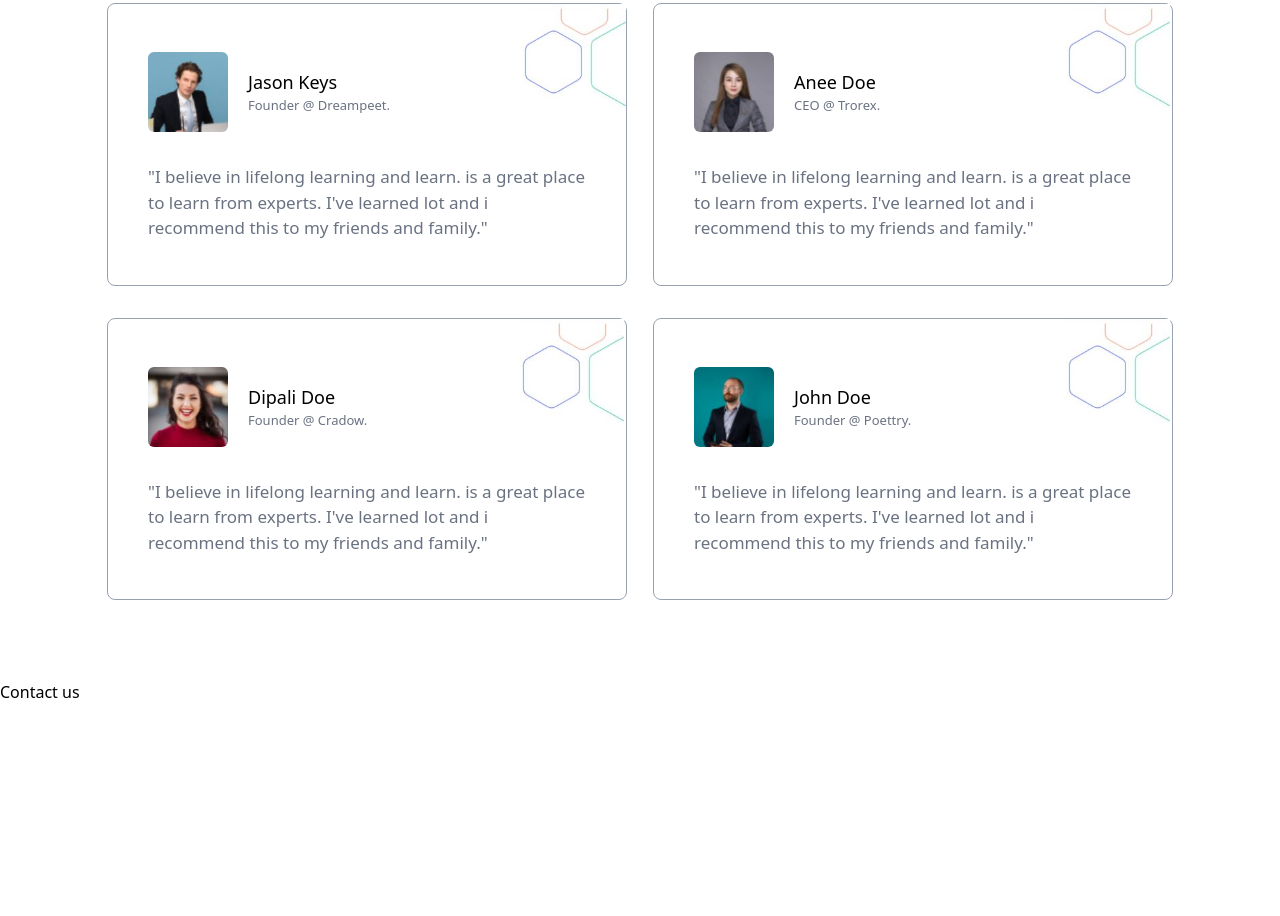
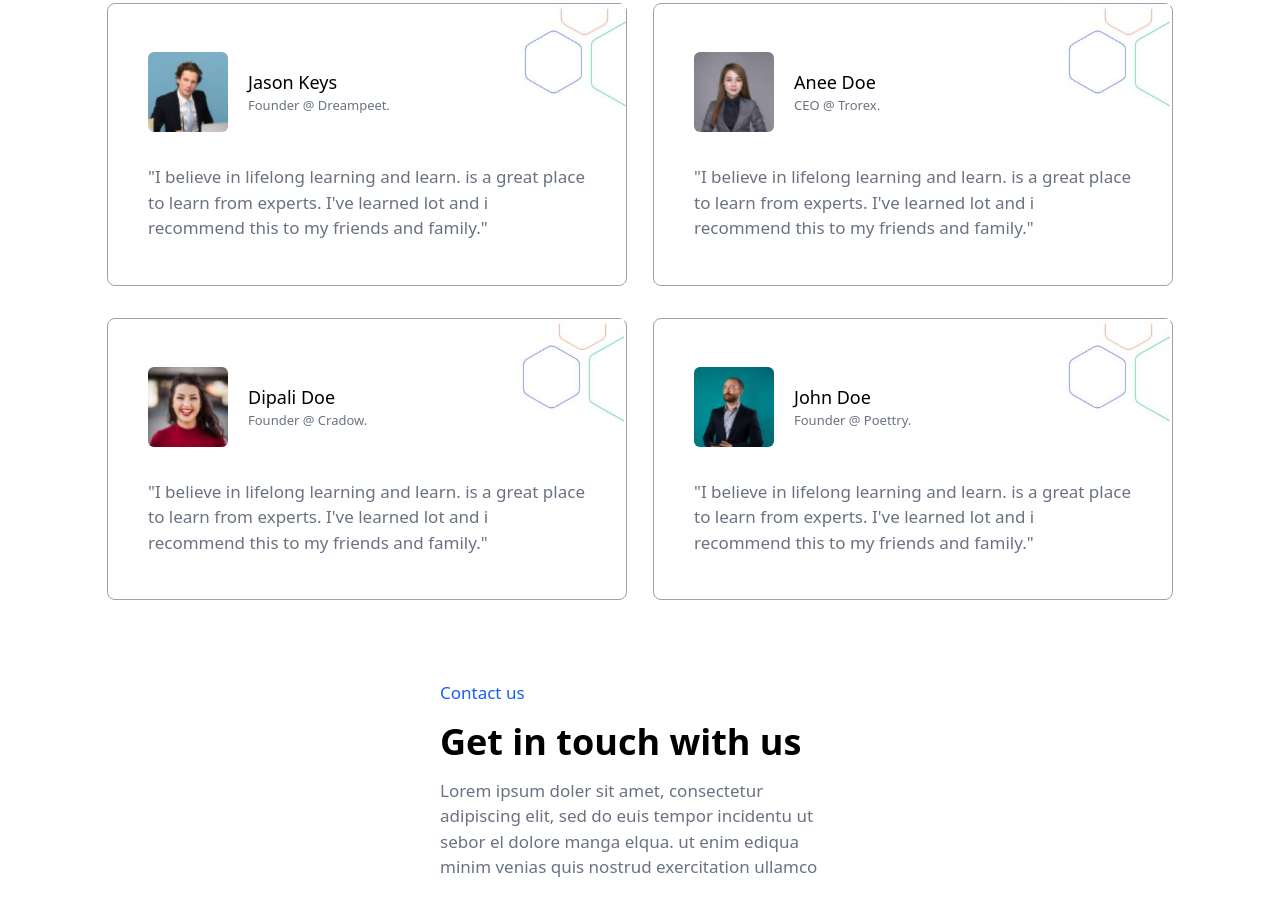
Before and after one commit to msharjeelaslam/StartupWebsite, a website: page src/index.html in a window 1280 px wide. Shown: the part 5166-6082 px from the top of the page. Before the commit the page ends 5870 px from the top, so only its background shows below. Drawn offline with Linux system fonts and the light colour scheme.

Commit message:
made upper part of 9th section

```diff
--- a/src/index.html
+++ b/src/index.html
@@ -762,21 +762,22 @@
 
 
     <!--main container div-->
-    <div>
+    <div class="flex justify-center items-center mb-20">
       <!--grid div-->
-      <div>
+      <div class="max-w-100">
         <!--content div 1-->
         <div>
 
           <div>
-            <div>
-              <div>Contact us</div>
-              <div></div>
-              <div></div>
+            <div class="grid grid-cols-1 gap-y-4">
+              <div class="text-[17px] text-blue-600 font-sans font-medium">Contact us</div>
+              <div class="text-4xl font-sans font-bold">Get in touch with us</div>
+              <div class="text-[17px] font-sans text-gray-500">Lorem ipsum doler sit amet, consectetur adipiscing elit, sed do euis tempor incidentu ut sebor el dolore manga elqua. ut enim ediqua minim venias quis nostrud exercitation ullamco</div>
             </div>
           </div>
 
-          <div></div>
+          <div>
+          </div>
 
         </div>
 
```
Also changed, not shown: src/output.css.
